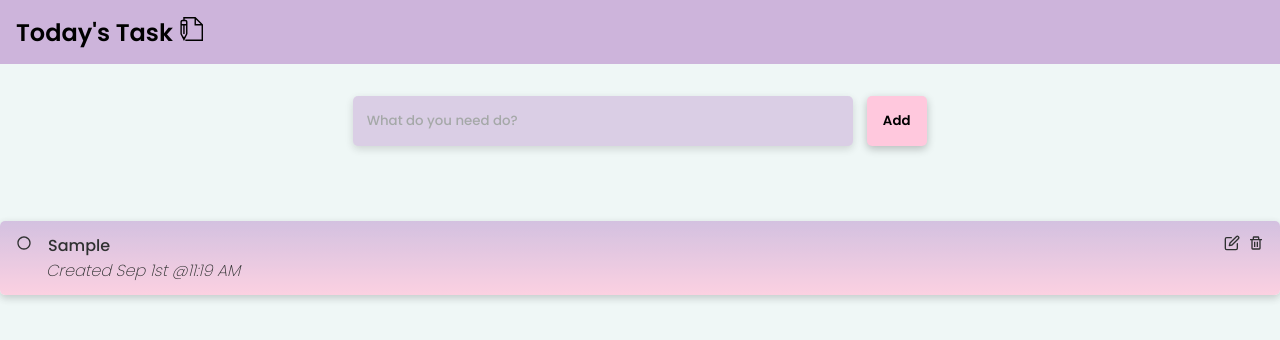
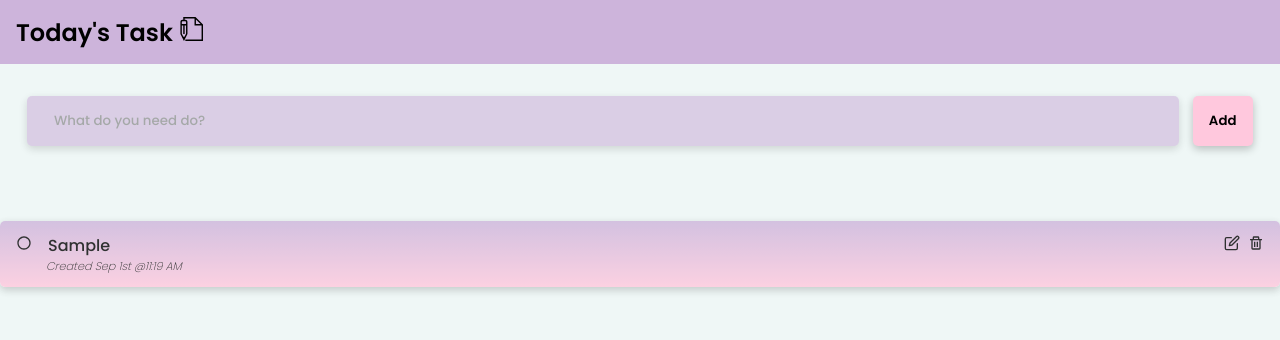
Before and after one commit to sopanha09/Todo-List-React-App, a React (Create React App) app: page / in a window 1280 px wide. Both pictures are taken after typing "Sample" into the empty fields and a click on the button "Add". Shown: the top 340 px of the page. Built offline with nearby package versions, Linux system fonts and the light colour scheme.

Commit message:
fix inputForm and Todo style

```diff
--- a/src/App.css
+++ b/src/App.css
@@ -1,49 +1,46 @@
-@import url('https://fonts.googleapis.com/css2?family=Fraunces:wght@700&family=Hanken+Grotesk:wght@500;700;800&family=Montserrat:wght@500;700&family=Poppins:wght@100;200;500;600&family=Roboto:wght@100;300;700&display=swap');
-
+@import url("https://fonts.googleapis.com/css2?family=Fraunces:wght@700&family=Hanken+Grotesk:wght@500;700;800&family=Montserrat:wght@500;700&family=Poppins:wght@100;200;500;600&family=Roboto:wght@100;300;700&display=swap");
 
 * {
   margin: 0;
   padding: 0;
   box-sizing: border-box;
-    font-family: 'Poppins', sans-serif;
+  font-family: "Poppins", sans-serif;
 }
 
 body {
-    background-color: #EFF7F6;
+  background-color: #eff7f6;
 }
 
 .App {
   text-align: center;
 }
 
-
 .TodoTitle {
   font-weight: 400;
   height: 3em;
-    background-color: #CDB4DB;
+  background-color: #cdb4db;
   padding: 2em 0;
   margin-bottom: 2em;
   padding-left: 1em;
-    min-width: px;
   display: flex;
   align-items: center;
 }
 
 .todo-input {
   height: 50px;
-    width: 500px;
-    min-width: 375px;
+  width: 90%;
   margin-bottom: 2em;
   border: none;
   border-radius: 5px;
-    background-color: #CDB4DB;
+  background-color: #cdb4db;
   opacity: 0.6;
   box-shadow: rgba(0, 0, 0, 0.24) 0px 3px 8px;
 }
 
-.todo-input::placeholder {
-    padding-left: 1em;
+input[type="text" i] {
+  padding-left: 2em;
 }
+
 
 .todo-btn {
   margin-left: 1em;
@@ -60,7 +57,7 @@ body {
 .Todo {
   display: flex;
   flex-direction: column;
-    background: linear-gradient(to top, #FFC8DD, #CDB4DB);
+  background: linear-gradient(to top, #ffc8dd, #cdb4db);
   opacity: 0.8;
   padding: 0.75rem 1rem;
   border-radius: 5px;
@@ -68,8 +65,6 @@ body {
   margin-bottom: 1em;
   box-shadow: rgba(0, 0, 0, 0.24) 0px 3px 8px;
   width: 100%;
-    min-width: 375px;
-    /* cursor: pointer; */
 }
 
 .container {
@@ -77,7 +72,6 @@ body {
   justify-content: space-between;
   align-items: center;
 }
-
 
 .icon-checkbox {
   margin-right: 1em;
@@ -91,5 +85,6 @@ body {
   text-align: left;
   font-style: italic;
   font-weight: 200;
+  font-size: 0.7rem;
   margin-left: 1.875rem;
 }
```
Lines whose indentation alone changed are shown as unchanged.
